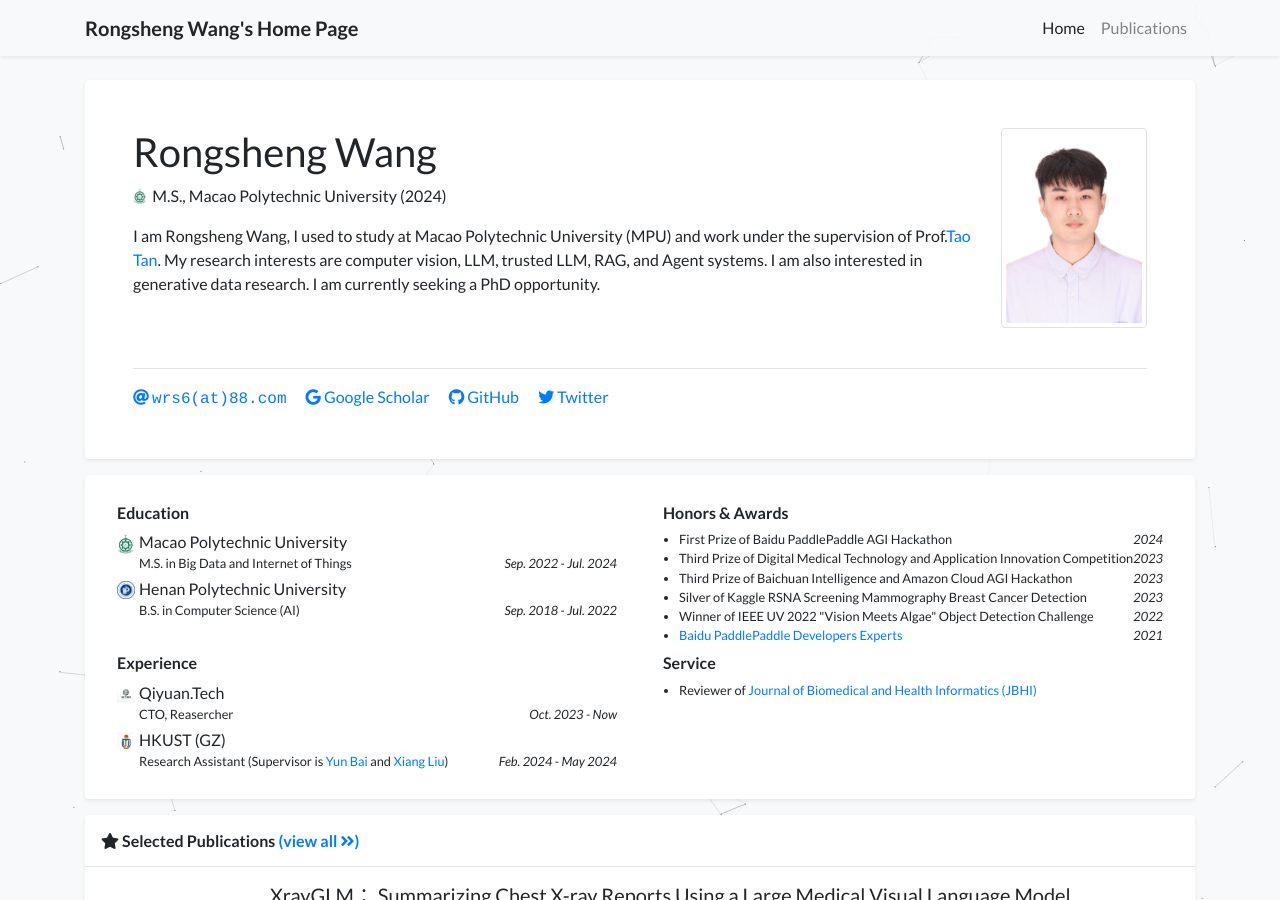
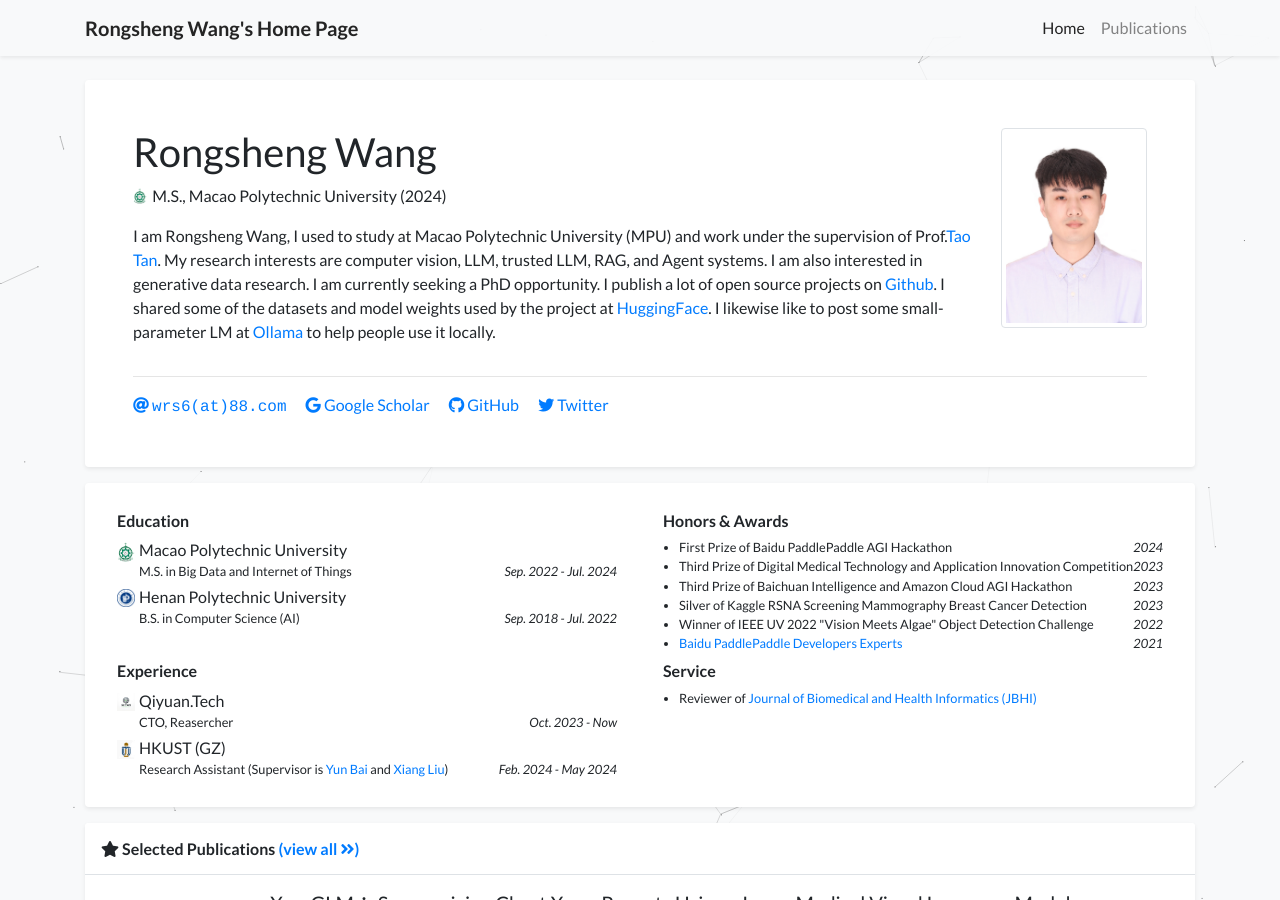
Before and after one commit to WangRongsheng/WangRongsheng.github.io, a Jekyll site: the page built from index.html, in a window 1280 px wide and 900 px high. Built offline with Jekyll 4.4.1, drawn with Linux system fonts in a browser that asks for light colours; a style sheet for code colours, icons or effects is not loaded.

Commit message:
Update profile.yml

```diff
--- a/_data/profile.yml
+++ b/_data/profile.yml
@@ -16,7 +16,7 @@ twitter: RongshengWang
 # orcid: 0000-0000-0000-0000
 
 short_bio: >-
-  I am Rongsheng Wang, I used to study at Macao Polytechnic University (MPU) and work under the supervision of Prof.<a href="https://scholar.google.com/citations?hl=zh-CN&user=lLg3WRkAAAAJ">Tao Tan</a>. My research interests are computer vision, LLM, trusted LLM, RAG, and Agent systems. I am also interested in generative data research. I am currently seeking a PhD opportunity.
+  I am Rongsheng Wang, I used to study at Macao Polytechnic University (MPU) and work under the supervision of Prof.<a href="https://scholar.google.com/citations?hl=zh-CN&user=lLg3WRkAAAAJ">Tao Tan</a>. My research interests are computer vision, LLM, trusted LLM, RAG, and Agent systems. I am also interested in generative data research. I am currently seeking a PhD opportunity. I publish a lot of open source projects on <a href="https://github.com/WangRongsheng">Github</a>. I shared some of the datasets and model weights used by the project at <a href="https://huggingface.co/wangrongsheng">HuggingFace</a>. I likewise like to post some small-parameter LM at <a href="https://ollama.com/wangrongsheng">Ollama</a> to help people use it locally.
 
 show_portrait: true
 portrait_url: assets/images/photos/profile_wrs.jpg
```
